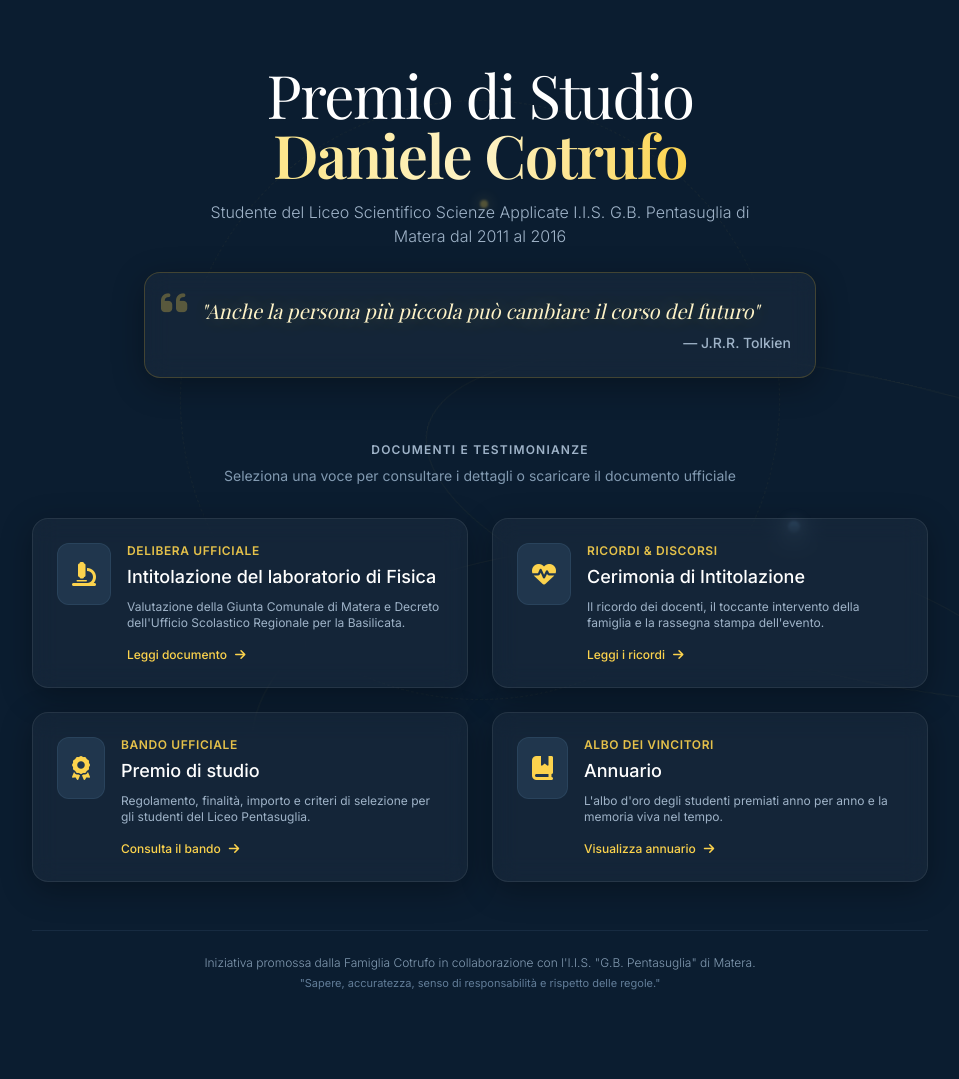
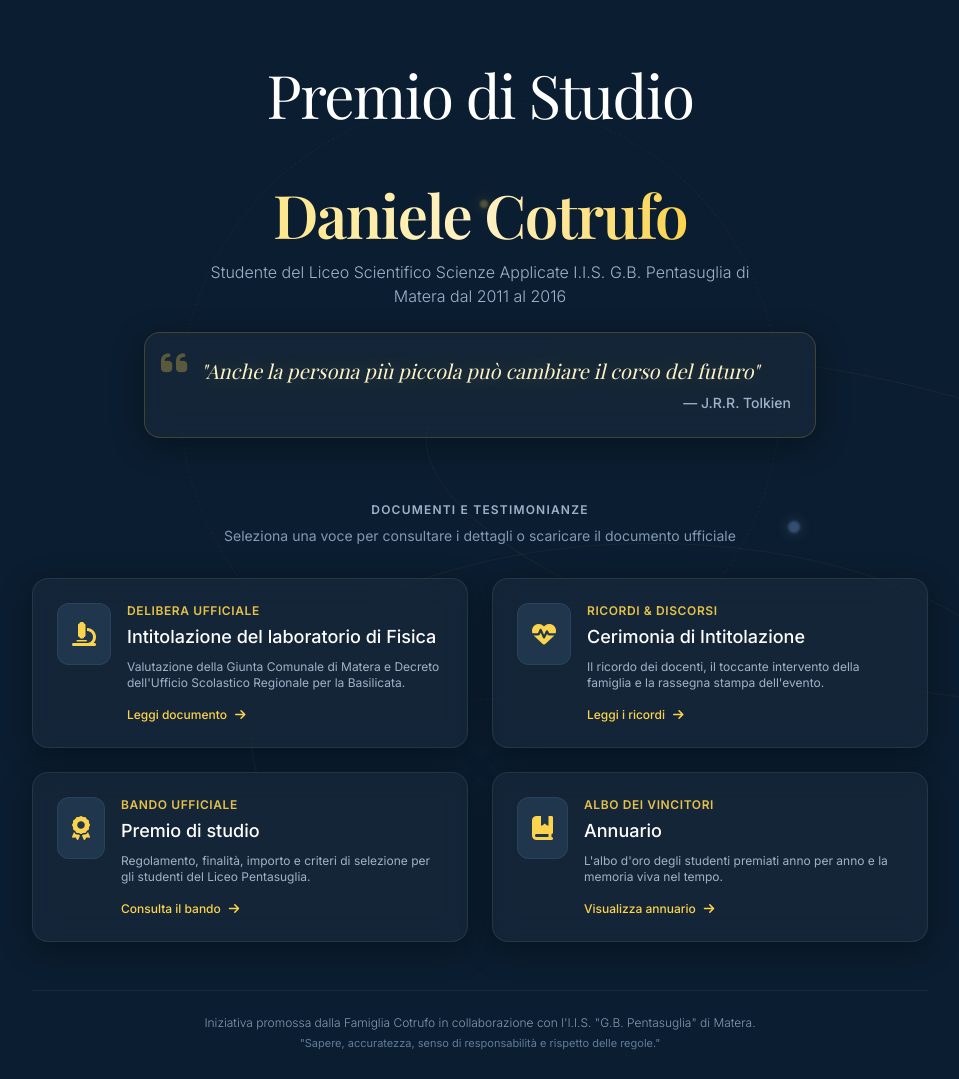
Before and after one commit to danicotr/labfisica, a plain HTML site: page index.html in a window 1280 px wide. Shown: the whole page, without its empty margins (160-1119 px from the left). Before the commit the page ends 1048 px from the top, so only its background shows below. Drawn offline with nearby package versions, Linux system fonts and the light colour scheme; a web font is replaced by a local one.

Commit message:
Update index.html

```diff
--- a/index.html
+++ b/index.html
@@ -129,7 +129,7 @@
         <header class="w-full max-w-4xl text-center pt-4 pb-6 sm:pt-8 sm:pb-8">
 
             <h1 class="font-serif text-3xl sm:text-5xl lg:text-6xl font-normal text-white tracking-tight leading-tight mb-4">
-                Premio di Studio <br class="hidden sm:inline"/>
+                Premio di Studio <br class="hidden sm:inline"/><br>
                 <span class="font-semibold text-transparent bg-clip-text bg-gradient-to-r from-amber-200 via-amber-100 to-amber-300">
                     Daniele Cotrufo
                 </span>
```
